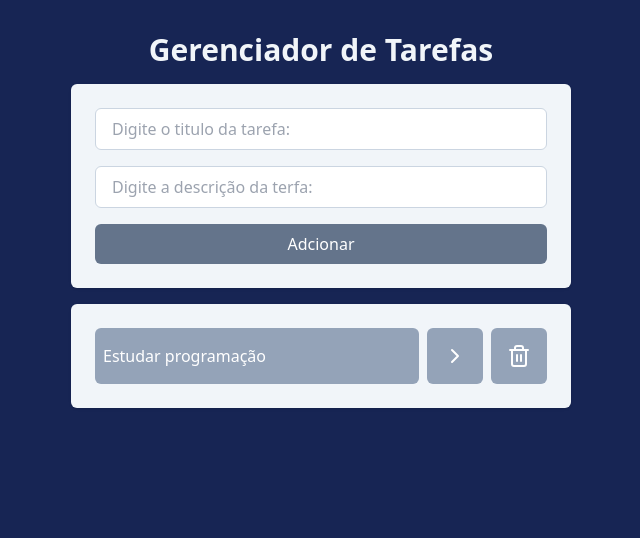
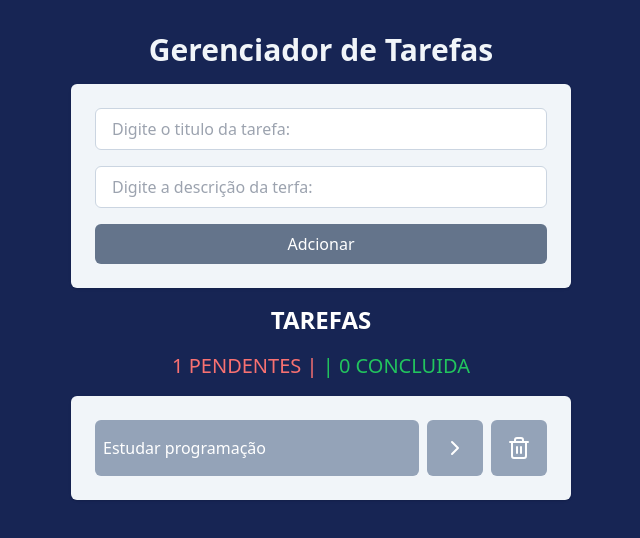
Before and after one commit to brunofragaa97/Gerenciador-de-Tarefa, a React (Vite) app: page / in a window 1280 px wide. Shown: the top 538 px of the page, without its empty margins (319-959 px from the left). Built offline with nearby package versions, Linux system fonts and the light colour scheme.

Commit message:
versão 0.0.7
Adicionado contadores de tarefas pendentes e concluídas.

```diff
--- a/src/App.jsx
+++ b/src/App.jsx
@@ -21,8 +21,6 @@ function App() {
 
   // Função para alternar o estado de conclusão de uma tarefa
   function onTaskClick(taskId) {
-
-
     // Mapeia as tarefas, alternando a propriedade isCompleted da tarefa correspondente
     const newTasks = tasks.map((task) => {
       if (task.id === taskId) {
@@ -68,6 +66,19 @@ function App() {
 
   }
 
+  function contadorDeTarefasPendentes(){
+   const contador = tasks.length;
+   const inCompleteTasks = tasks.filter(task => task.isCompleted).length;
+   return contador - inCompleteTasks;
+  }
+  function contadorDeTarefasConcluidas(){
+    const inCompleteTasks = tasks.filter(task => task.isCompleted).length;
+    if(inCompleteTasks === 1 || inCompleteTasks === 0){
+    return "| "+ inCompleteTasks + " CONCLUIDA";
+   }
+    return "| "+ inCompleteTasks +" CONCLUIDAS";
+   }
+
   return (
     <div className="w-screen min-h-screen bg-blue-950 flex justify-center p-8">
       <div className="w-[500px] space-y-4 ">
@@ -77,6 +88,14 @@ function App() {
 
         {/* Renderiza o componente de tarefas, passando as tarefas e as funções como props */}
         <AddTask onAddTaskSubmit={onAddTaskSubmit}/>
+        <h2 className="text-2xl text-white font-bold text-center">
+          TAREFAS
+        </h2>
+        <div className="text-xl text-center text-red-400">
+          {contadorDeTarefasPendentes()} PENDENTES |
+          <span className="text-green-500 ">  {contadorDeTarefasConcluidas()}</span>
+        </div>
+
         <Tasks
           tasks={tasks}
           onTaskClick={onTaskClick}
--- a/src/components/AddTask.jsx
+++ b/src/components/AddTask.jsx
@@ -12,6 +12,7 @@ function AddTask({ onAddTaskSubmit }){
                 className="border border-slate-300 outline-slate-400 px-4 py-2 rounded-md"
                 value={title}
                 onChange={(event) => setTitle(event.target.value)}>
+
             </input>
             <input
                 type="text"
@@ -21,7 +22,15 @@ function AddTask({ onAddTaskSubmit }){
                 onChange={(event) => setDescription(event.target.value)}>
             </input>
             <button
-                onClick={() => onAddTaskSubmit(title, description)}
+                onClick={() => {
+                  if(!title.trim("")){
+                    setTitle ("");
+                    return alert ("Digite o TITULO!")
+                  }
+                  onAddTaskSubmit(title, description);
+                  setTitle("");
+                  setDescription("");
+                }}
                 className="bg-slate-500 text-white px-4 py-2 rounded-md font-medium">
                   Adcionar
             </button>
```
